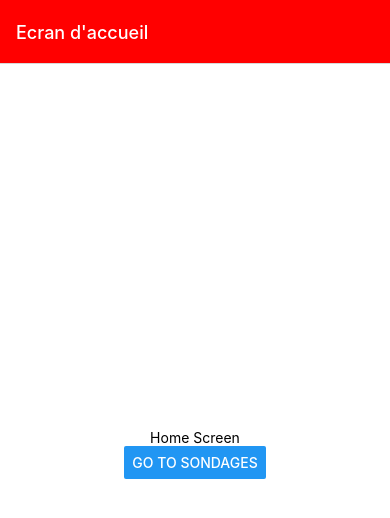
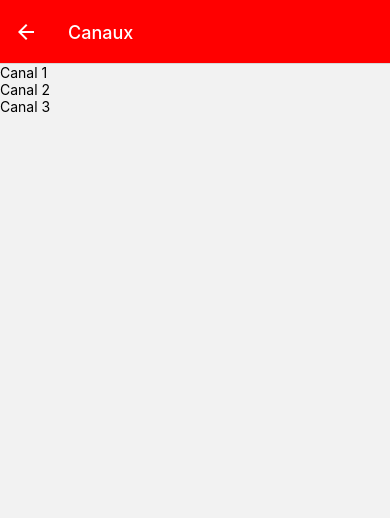
Before and after one commit to soupramanien/cdaMassy2021ReactNative, a React Native app: screen /CanauxScreen in a window 390 px wide. Shown: the top 518 px of the page. Built offline with nearby package versions, Linux system fonts and the light colour scheme.

Commit message:
ADD CanauxScreen

```diff
--- a/App.js
+++ b/App.js
@@ -4,6 +4,7 @@ import { StyleSheet, Text, View } from 'react-native';
 import HomeScreen from './src/screens/HomeScreen';
 import SondagesScreen from './src/screens/SondagesScreen';
 import CreerSondageScreen from './src/screens/CreerSondageScreen'
+import CanauxScreen from './src/screens/CanauxScreen'
 
 import { Provider } from 'react-redux';
 import { store } from './src/redux/store';
@@ -23,29 +24,37 @@ export default function App() {
           <Stack.Screen
             name='Home'
             component={HomeScreen}
-          options={{title: "Ecran d'accueil"}}
+            options={{ title: "Ecran d'accueil" }}
           />
 
           <Stack.Screen
             name='SondagesScreen'
-          options={{title: "Sondages", }}
-          initialParams={{canalId: 1, currentUserId: 1}}
+            options={{ title: "Sondages", }}
+            initialParams={{ canalId: 1, currentUserId: 1 }}
           >
-            {(props)=> <SondagesScreen {...props}/>}
+            {(props) => <SondagesScreen {...props} />}
+          </Stack.Screen>
+
+      <Stack.Screen
+        name='CanauxScreen' component={CanauxScreen}
+        options={{ title: "Canaux", }}
+        initialParams={{ canalId: 1, currentUserId: 1 }}
+      >
+        {/* {(props) => <CanauxScreen {...props} />} */}
       </Stack.Screen>
 
       <Stack.Screen
         name='CreerSondageScreen'
-          options={{title: "Creer Sondage", }}
-          initialParams={{canalId: 1, currentUserId: 1}}
+        options={{ title: "Creer Sondage", }}
+        initialParams={{ canalId: 1, currentUserId: 1 }}
       >
-            {(props)=> <CreerSondageScreen {...props}/>}
+        {(props) => <CreerSondageScreen {...props} />}
       </Stack.Screen>
 
 
     </Stack.Navigator>
-    </NavigationContainer>
-  </Provider>
+    </NavigationContainer >
+  </Provider >
   );
 }
 
--- a/src/components/Canal/Canal.jsx
+++ b/src/components/Canal/Canal.jsx
@@ -1,7 +1,7 @@
 import React from 'react'
 import { View, Text } from 'react-native'
 
-function Canal(props) {
+export default function Canal(props) {
     return (
         <View>
             <Text>Canal 1</Text>
--- a/src/components/Canal/Canaux.jsx
+++ b/src/components/Canal/Canaux.jsx
@@ -2,7 +2,7 @@ import React from 'react'
 import { View } from 'react-native'
 import Canal from './Canal'
 
-function Canaux(props) {
+export default function Canaux(props) {
     return (
         <View>
             <Canal />
--- /dev/null
+++ b/src/screens/CanauxScreen.js
@@ -0,0 +1,10 @@
+import { Text, View } from 'react-native'
+import Canaux from '../components/Canal/Canaux'
+
+export default function SondagesScreen() {
+    return (
+        <View>
+            <Canaux />
+        </View>
+    )
+}
--- a/src/screens/HomeScreen.js
+++ b/src/screens/HomeScreen.js
@@ -4,15 +4,24 @@ function HomeScreen(props) {
   const navigation = props.navigation;
 
   return (
-    <View style= {styles.container}>
+    <View style={styles.container}>
       <Text >Home Screen</Text>
       <Button
-      title='Go to Sondages'
-      onPress={()=>navigation.navigate("SondagesScreen", {
-        canalId : 1,
+        title='Go to Canaux'
+        onPress={() => navigation.navigate("CanauxScreen", {
+          canalId: 1,
           currentUserId: 1
         })}
       />
+
+      <Button
+        title='Go to Sondages'
+        onPress={() => navigation.navigate("SondagesScreen", {
+          canalId: 1,
+          currentUserId: 1
+        })}
+      />
+
     </View>
   )
 }
```
Lines whose indentation alone changed are shown as unchanged.
